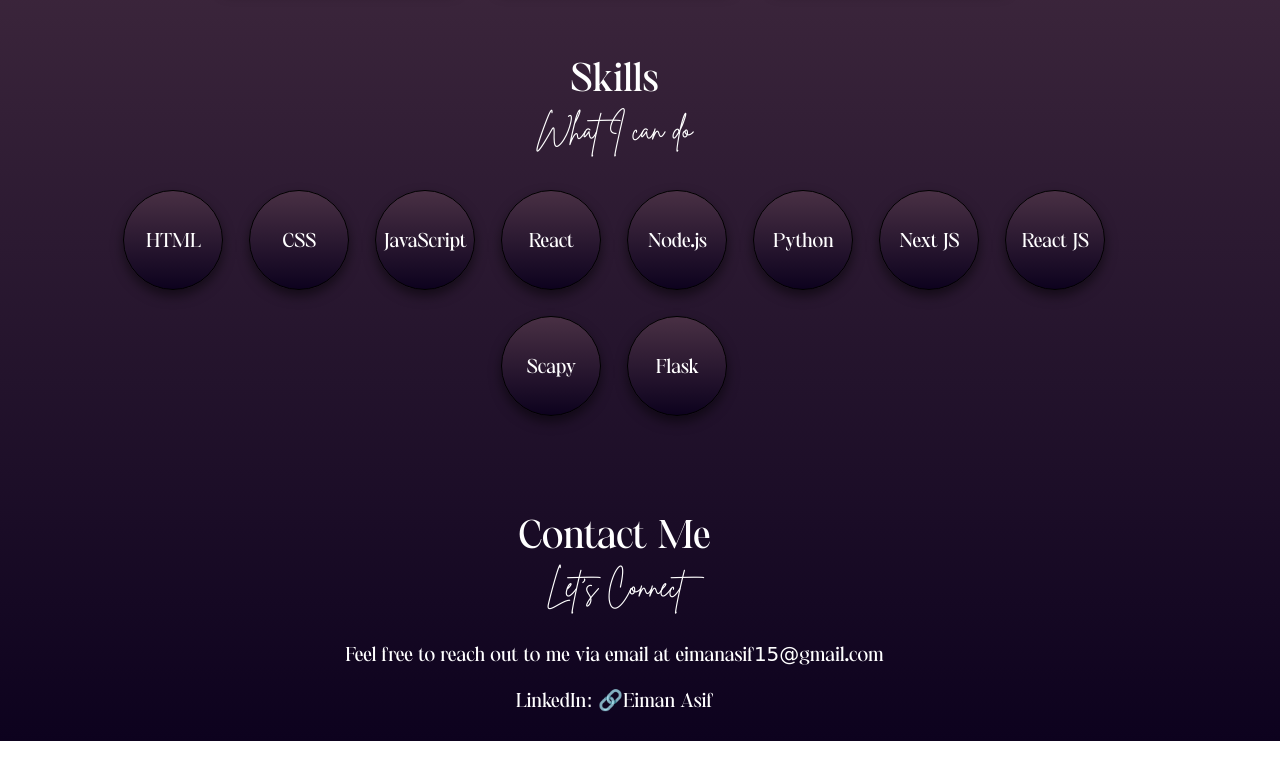
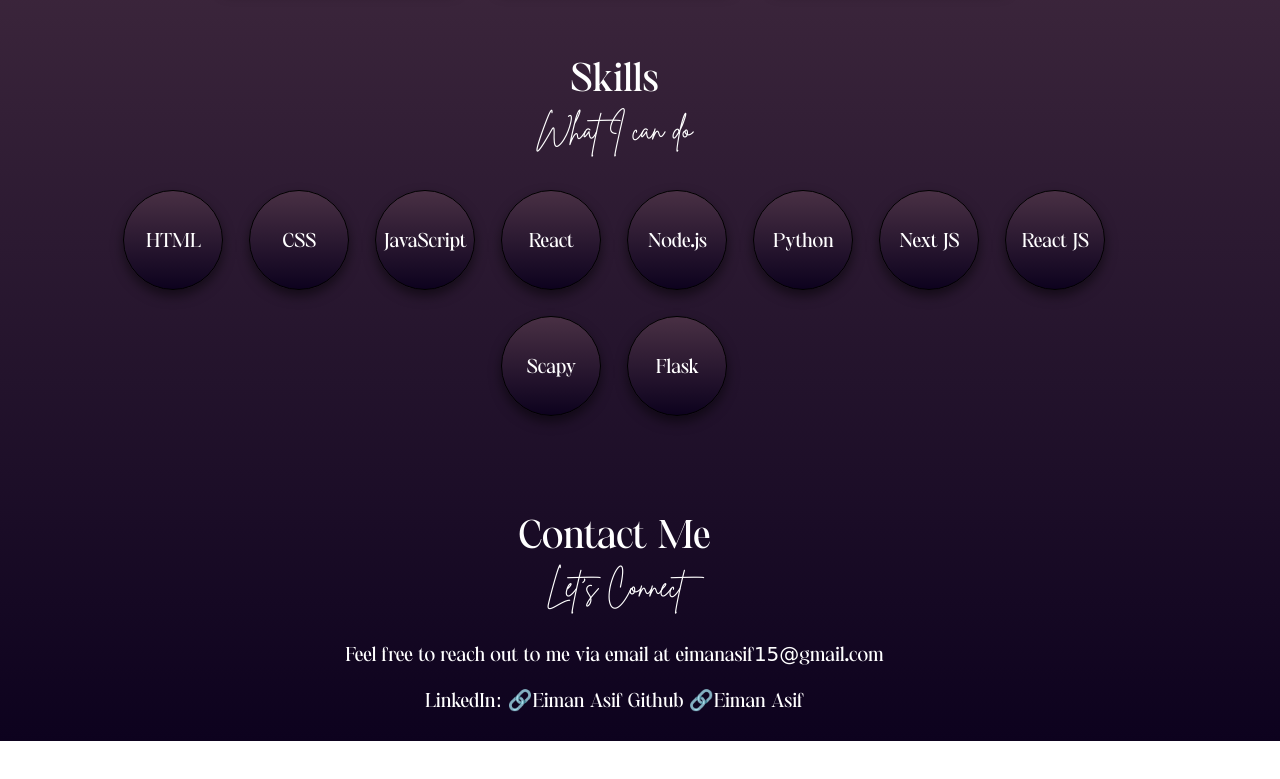
Before and after one commit to 15Eiman/Portfolio, a plain HTML site: page index.html in a window 1280 px wide. Shown: the part 1237-2016 px from the top of the page. Drawn offline with nearby package versions, Linux system fonts and the light colour scheme.

Commit message:
Update index.html

```diff
--- a/index.html
+++ b/index.html
@@ -234,6 +234,7 @@
               Feel free to reach out to me via email at eimanasif15@gmail.com </p>
 
               LinkedIn:  <a href="https://www.linkedin.com/in/eiman-asif-099aab253/">🔗Eiman Asif</a>
+              Github  <a href="https://github.com/eiman1510">🔗Eiman Asif</a>
       </div>
 
     </div>
```
